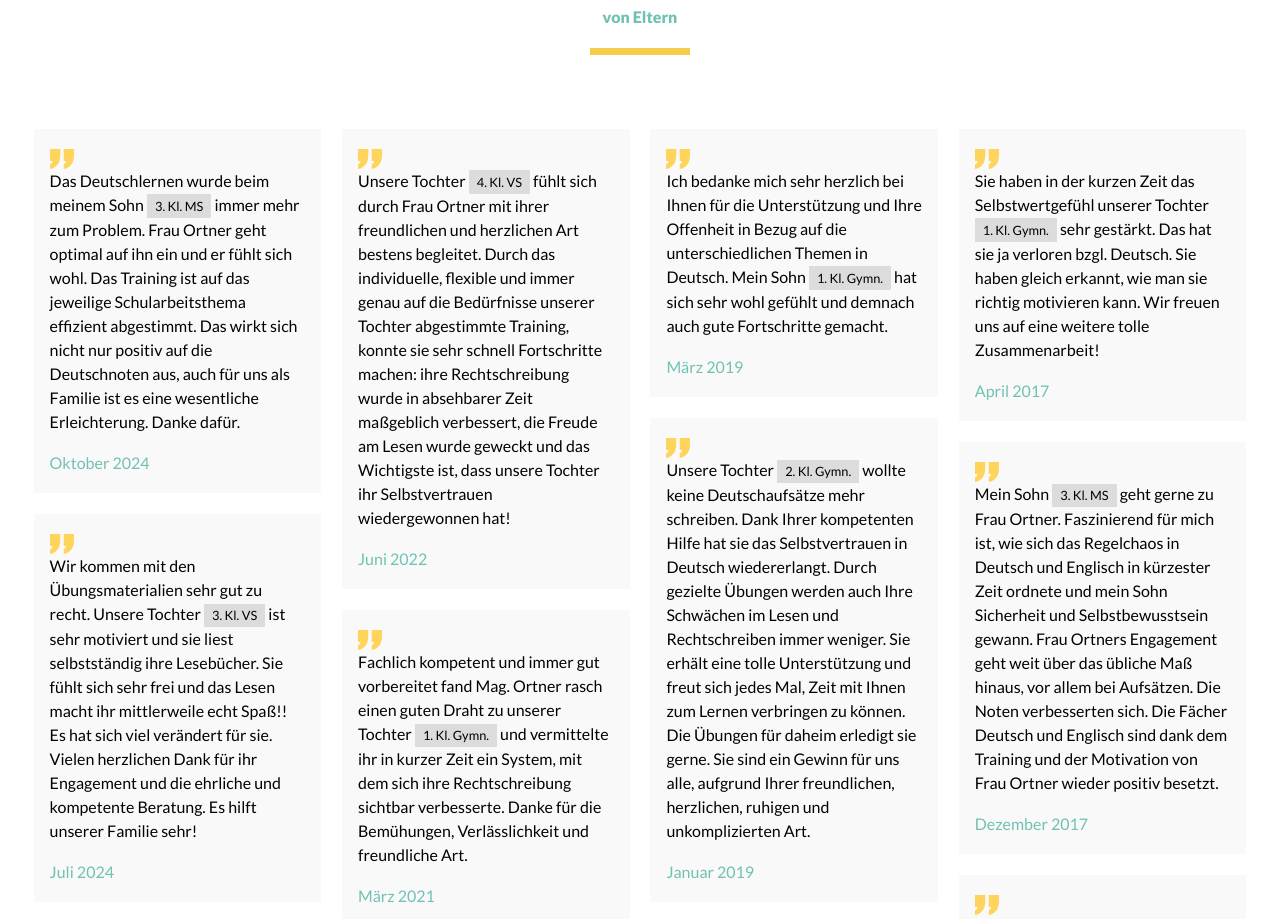
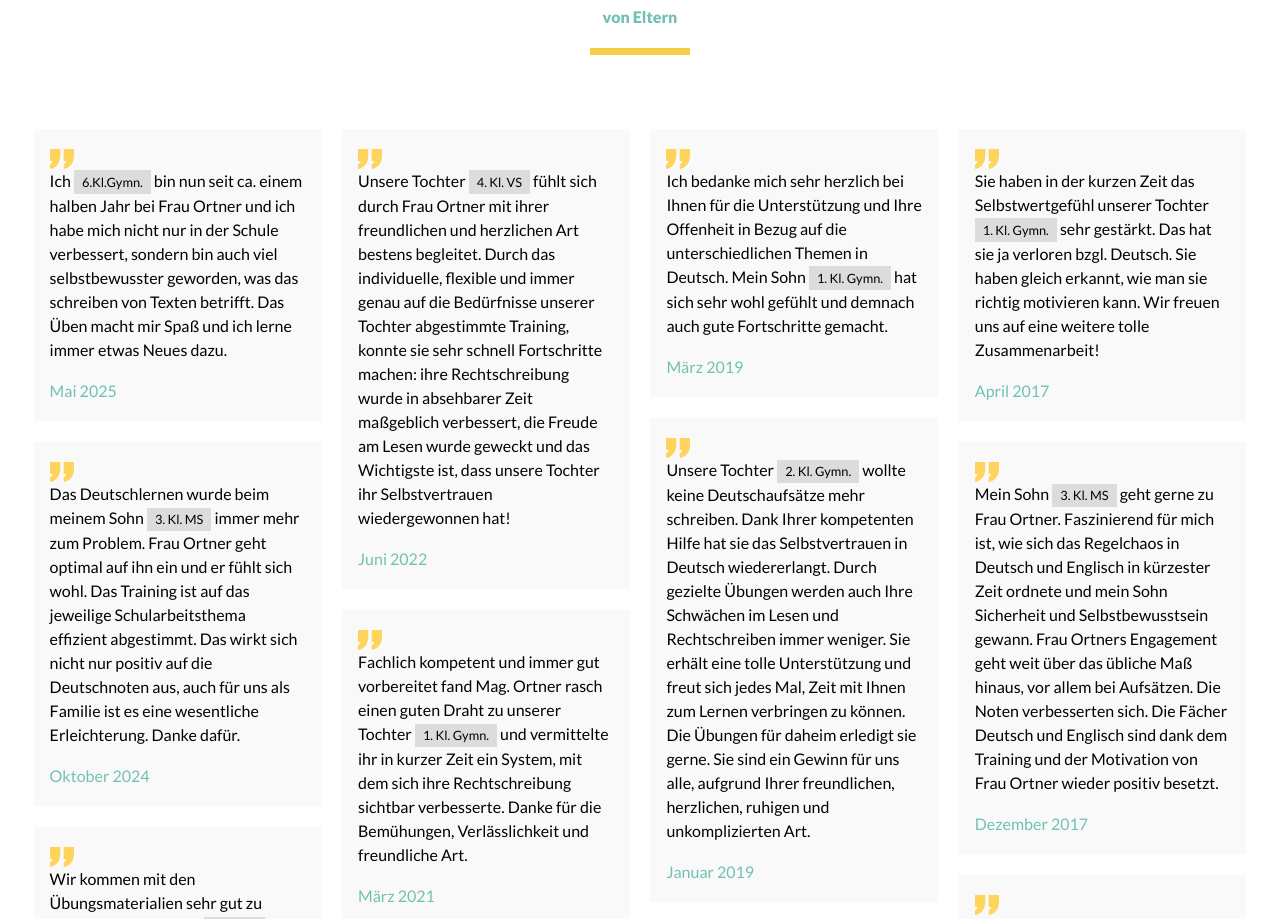
Before and after one commit to floortner/besser-website, a website: page index.html in a window 1280 px wide. Shown: the part 1976-2895 px from the top of the page. Drawn offline with Linux system fonts and the light colour scheme.

Commit message:
Added one testimonial.

```diff
--- a/index.html
+++ b/index.html
@@ -157,8 +157,16 @@
       <h1>FEEDBACK</h1>
       <div class="sub-headline">von Eltern</div>
       <div class="yellow-line"></div>
-
       <div class="masonry">
+        <div class="item">
+          <div class="testimonial">
+            <img src="img/icons/q.svg" /><br />
+            Ich <span class="label school">6.Kl.Gymn.</span> bin nun seit ca. einem halben Jahr bei Frau Ortner und ich habe mich nicht nur
+            in der Schule verbessert, sondern bin auch viel selbstbewusster geworden, was das schreiben von Texten betrifft. Das Üben macht mir
+            Spaß und ich lerne immer etwas Neues dazu.
+            <p>Mai 2025</p>
+          </div>
+        </div>
         <div class="item">
           <div class="testimonial">
             <img src="img/icons/q.svg" /><br />
```
